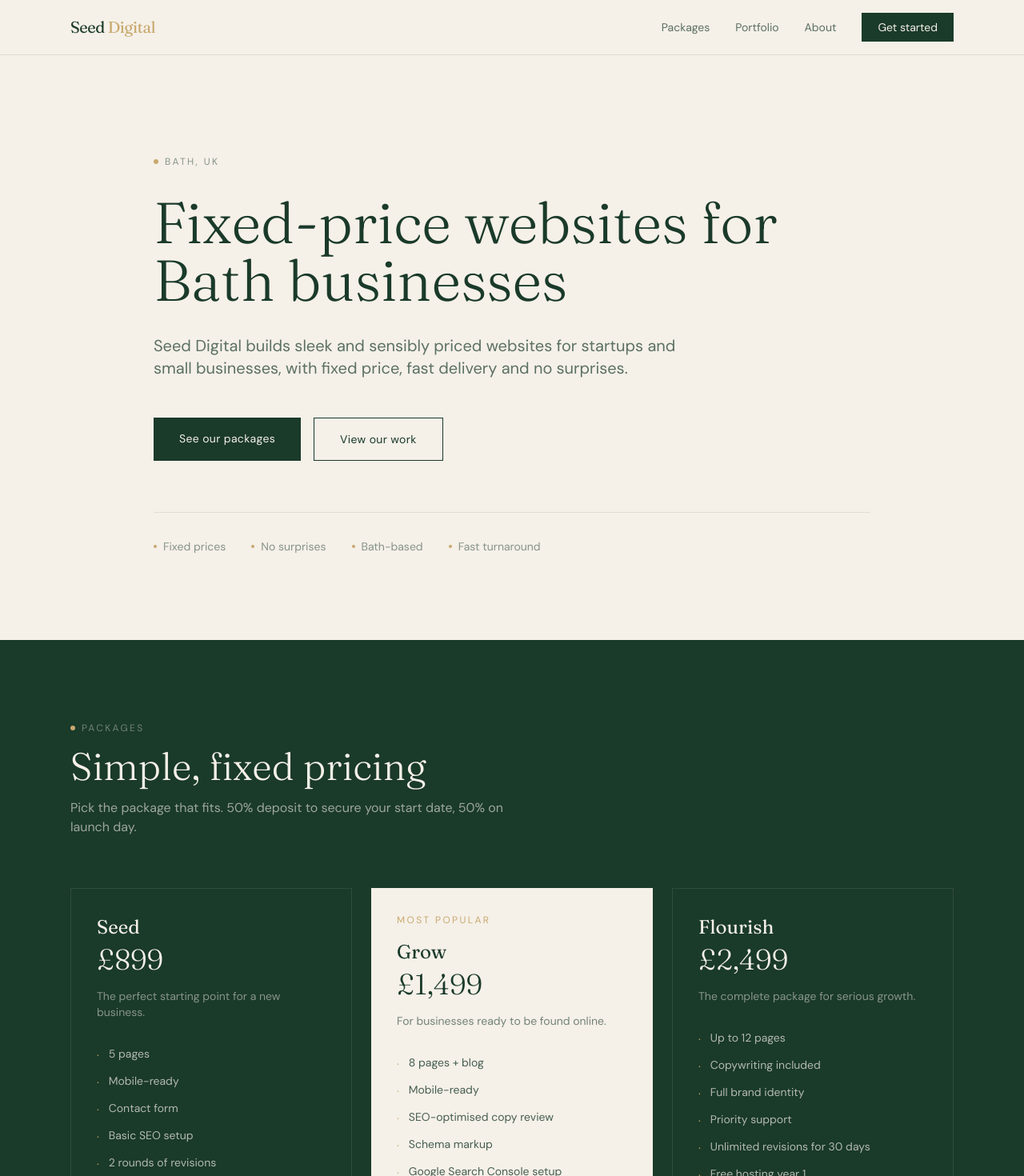
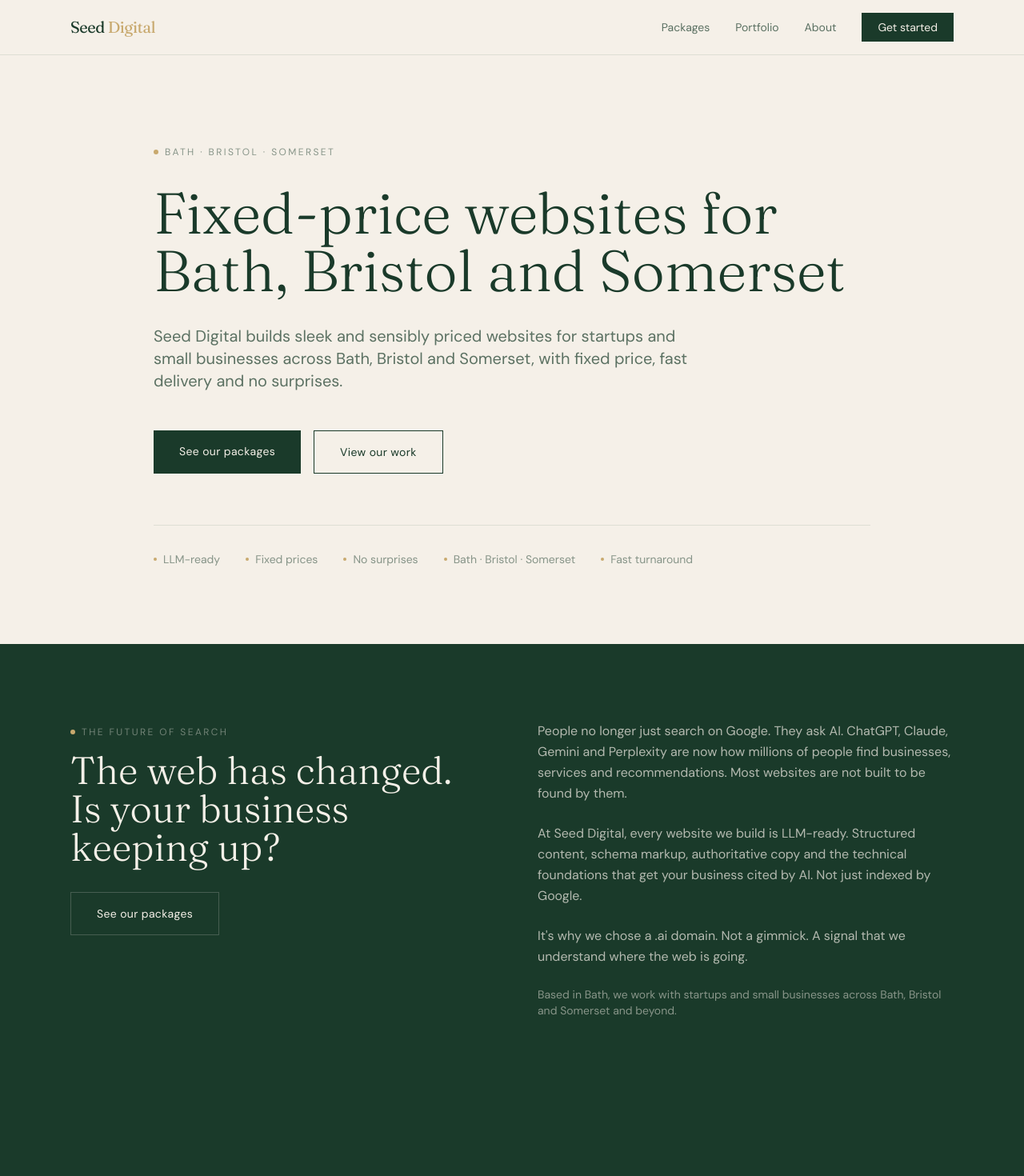
Before and after one commit to djrdunton-pocket/seed-digital, a Next.js app: page / in a window 1280 px wide. Shown: the top 1470 px of the page at 80% size. Built offline with nearby package versions, Linux system fonts and the light colour scheme.

Commit message:
git add . git commit -m "Add LLM section, locations, refresh meta and schema"

```diff
--- a/app/components/FAQ.tsx
+++ b/app/components/FAQ.tsx
@@ -22,8 +22,8 @@ const faqs = [
     a: "Your site is hosted on our infrastructure, free for the first year. After that, hosting is £90/yr. Prefer to host elsewhere? No problem, we'll hand everything over and you're free to host wherever suits you."
   },
   {
-      q: "Do you only work with Bath businesses?",
-      a: "Bath is our home but we work with businesses across the UK. If you're local we're always happy to meet for a coffee."
+    q: "Where do you work?",
+    a: "We're based in Bath and work with businesses across Bath, Bristol and Somerset. We're always happy to meet in person locally, and also work with businesses across the UK."
   }
 ];
 
--- a/app/components/Footer.tsx
+++ b/app/components/Footer.tsx
@@ -5,7 +5,7 @@ export default function Footer() {
           <div className="grid grid-cols-1 md:grid-cols-3 gap-12 mb-12">
             <div>
               <div className="font-fraunces text-2xl text-[#f5f0e8] mb-3">Seed <span className="text-[#c8a96e]">Digital</span></div>
-              <p className="text-sm text-[#f5f0e8]/50 leading-relaxed">Fixed-price websites for Bath businesses.</p>
+              <p className="text-sm text-[#f5f0e8]/50 leading-relaxed">Fixed-price websites for Bath, Bristol and Somerset.</p>
             </div>
             <div>
               <div className="text-xs tracking-[0.2em] uppercase text-[#f5f0e8]/30 mb-4">Navigation</div>
@@ -19,12 +19,12 @@ export default function Footer() {
             <div>
               <div className="text-xs tracking-[0.2em] uppercase text-[#f5f0e8]/30 mb-4">Get in touch</div>
               <a href="mailto:hello@seed-digital.ai" className="text-sm text-[#f5f0e8]/50 hover:text-[#f5f0e8] transition-colors block mb-2">hello@seed-digital.ai</a>
-              <p className="text-sm text-[#f5f0e8]/30">Bath, UK</p>
+              <p className="text-sm text-[#f5f0e8]/30">Bath · Bristol · Somerset</p>
             </div>
           </div>
           <div className="border-t border-[#f5f0e8]/10 pt-8 flex flex-col md:flex-row justify-between items-center gap-4">
             <p className="text-xs text-[#f5f0e8]/30">© 2025 Seed Digital. All rights reserved.</p>
-            <p className="text-xs text-[#f5f0e8]/30">Bath, UK · seed-digital.ai</p>
+            <p className="text-xs text-[#f5f0e8]/30">Bath · Bristol · Somerset · seed-digital.ai</p>
           </div>
         </div>
       </footer>
--- a/app/components/Hero.tsx
+++ b/app/components/Hero.tsx
@@ -4,52 +4,34 @@ export default function Hero() {
   return (
     <section className="min-h-screen flex items-center bg-[#f5f0e8] pt-20">
       <div className="max-w-6xl mx-auto px-6 py-24">
-
-        {/* Label */}
         <div className="inline-flex items-center gap-2 mb-8">
           <div className="w-1.5 h-1.5 rounded-full bg-[#c8a96e]" />
           <span className="text-xs tracking-[0.2em] uppercase text-[#1a3a2a]/50 font-dm-sans">
-            Bath, UK
+            Bath · Bristol · Somerset
           </span>
         </div>
-
-        {/* Headline */}
         <h1 className="font-fraunces text-5xl md:text-7xl font-light text-[#1a3a2a] leading-tight max-w-4xl mb-8">
-          Fixed-price websites for Bath businesses
+          Fixed-price websites for Bath, Bristol and Somerset
         </h1>
-
-        {/* Subtext */}
         <p className="text-lg md:text-xl text-[#1a3a2a]/70 max-w-2xl mb-12 leading-relaxed">
-          Seed Digital builds sleek and sensibly priced websites for startups
-          and small businesses, with fixed price, fast delivery and no surprises.
+          Seed Digital builds sleek and sensibly priced websites for startups and small businesses across Bath, Bristol and Somerset, with fixed price, fast delivery and no surprises.
         </p>
-
-        {/* CTAs */}
         <div className="flex flex-col sm:flex-row gap-4">
-          <Link
-            href="#packages"
-            className="inline-block bg-[#1a3a2a] text-[#f5f0e8] px-8 py-4 text-sm tracking-wide hover:bg-[#1a3a2a]/90 transition-colors text-center"
-          >
+          <Link href="#packages" className="inline-block bg-[#1a3a2a] text-[#f5f0e8] px-8 py-4 text-sm tracking-wide hover:bg-[#1a3a2a]/90 transition-colors text-center">
             See our packages
           </Link>
-          <Link
-            href="#portfolio"
-            className="inline-block border border-[#1a3a2a] text-[#1a3a2a] px-8 py-4 text-sm tracking-wide hover:bg-[#1a3a2a]/5 transition-colors text-center"
-          >
+          <Link href="#portfolio" className="inline-block border border-[#1a3a2a] text-[#1a3a2a] px-8 py-4 text-sm tracking-wide hover:bg-[#1a3a2a]/5 transition-colors text-center">
             View our work
           </Link>
         </div>
-
-        {/* Trust bar */}
         <div className="mt-16 pt-8 border-t border-[#1a3a2a]/10 flex flex-wrap gap-8">
-          {['Fixed prices', 'No surprises', 'Bath-based', 'Fast turnaround'].map((item) => (
+          {['LLM-ready', 'Fixed prices', 'No surprises', 'Bath · Bristol · Somerset', 'Fast turnaround'].map((item) => (
             <div key={item} className="flex items-center gap-2">
               <div className="w-1 h-1 rounded-full bg-[#c8a96e]" />
               <span className="text-sm text-[#1a3a2a]/50">{item}</span>
             </div>
           ))}
         </div>
-
       </div>
     </section>
   );
--- /dev/null
+++ b/app/components/LLMSection.tsx
@@ -0,0 +1,24 @@
+export default function LLMSection() {
+    return (
+      <section className="bg-[#1a3a2a] py-24">
+        <div className="max-w-6xl mx-auto px-6">
+          <div className="grid grid-cols-1 md:grid-cols-2 gap-16 items-start">
+            <div>
+              <div className="inline-flex items-center gap-2 mb-4">
+                <div className="w-1.5 h-1.5 rounded-full bg-[#c8a96e]" />
+                <span className="text-xs tracking-[0.2em] uppercase text-[#f5f0e8]/40">The future of search</span>
+              </div>
+              <h2 className="font-fraunces text-4xl md:text-5xl font-light text-[#f5f0e8] mb-8">The web has changed. Is your business keeping up?</h2>
+              <a href="#packages" className="inline-block border border-[#f5f0e8]/20 text-[#f5f0e8] px-8 py-4 text-sm tracking-wide hover:border-[#f5f0e8]/50 transition-colors">See our packages</a>
+            </div>
+            <div className="flex flex-col gap-6">
+              <p className="text-[#f5f0e8]/70 leading-relaxed">People no longer just search on Google. They ask AI. ChatGPT, Claude, Gemini and Perplexity are now how millions of people find businesses, services and recommendations. Most websites are not built to be found by them.</p>
+              <p className="text-[#f5f0e8]/70 leading-relaxed">At Seed Digital, every website we build is LLM-ready. Structured content, schema markup, authoritative copy and the technical foundations that get your business cited by AI. Not just indexed by Google.</p>
+              <p className="text-[#f5f0e8]/70 leading-relaxed">It's why we chose a .ai domain. Not a gimmick. A signal that we understand where the web is going.</p>
+              <p className="text-[#f5f0e8]/50 text-sm">Based in Bath, we work with startups and small businesses across Bath, Bristol and Somerset and beyond.</p>
+            </div>
+          </div>
+        </div>
+      </section>
+    );
+  }
--- a/app/components/Schema.tsx
+++ b/app/components/Schema.tsx
@@ -3,7 +3,7 @@ export default function Schema() {
       '@context': 'https://schema.org',
       '@type': 'ProfessionalService',
       name: 'Seed Digital',
-      description: 'Fixed-price web design for startups and small businesses in Bath, UK.',
+      description: 'Fixed-price web design for startups and small businesses across Bath, Bristol and Somerset.',
       url: 'https://seed-digital.ai',
       email: 'hello@seed-digital.ai',
       address: {
@@ -19,13 +19,15 @@ export default function Schema() {
       },
       areaServed: [
         { '@type': 'City', name: 'Bath' },
+        { '@type': 'City', name: 'Bristol' },
+        { '@type': 'AdministrativeArea', name: 'Somerset' },
         { '@type': 'Country', name: 'United Kingdom' },
       ],
       priceRange: '££',
       currenciesAccepted: 'GBP',
       paymentAccepted: 'Credit Card, Bank Transfer',
       founder: { '@type': 'Person', name: 'Daniel' },
-      knowsAbout: ['Web Design', 'Next.js', 'Vercel', 'Supabase', 'SEO', 'Small Business Websites'],
+      knowsAbout: ['Web Design', 'LLM-ready websites', 'Next.js', 'Vercel', 'Supabase', 'SEO', 'Small Business Websites'],
     };
 
     const faqSchema = {
@@ -74,10 +76,10 @@ export default function Schema() {
         },
         {
           '@type': 'Question',
-          name: 'Do you only work with Bath businesses?',
+          name: 'Where do you work?',
           acceptedAnswer: {
             '@type': 'Answer',
-            text: 'Bath is our home but we work with businesses across the UK. If you are local we are always happy to meet for a coffee.',
+            text: 'We are based in Bath and work with businesses across Bath, Bristol and Somerset. We are always happy to meet in person locally, and also work with businesses across the UK.',
           },
         },
       ],
--- a/app/layout.tsx
+++ b/app/layout.tsx
@@ -6,17 +6,17 @@ const dmSans = DM_Sans({ subsets: ['latin'], variable: '--font-dm-sans' });
 const fraunces = Fraunces({ subsets: ['latin'], variable: '--font-fraunces' });
 
 export const metadata: Metadata = {
-  title: 'Seed Digital · Fixed-price websites for Bath businesses',
-  description: 'Seed Digital builds sleek and sensibly priced websites for startups and small businesses in Bath, with fixed price, fast delivery and no surprises.',
+  title: 'Seed Digital · Fixed-price websites for Bath, Bristol and Somerset',
+  description: 'Seed Digital builds sleek and sensibly priced websites for startups and small businesses across Bath, Bristol and Somerset, with fixed price, fast delivery and no surprises.',
   metadataBase: new URL('https://seed-digital.ai'),
-  keywords: ['web design Bath', 'website design Bath', 'fixed price web design', 'Bath web designer', 'small business websites Bath', 'startup websites Bath UK'],
+  keywords: ['web design Bath', 'web design Bristol', 'web design Somerset', 'fixed price web design', 'LLM ready websites', 'small business websites', 'startup websites'],
   authors: [{ name: 'Daniel', url: 'https://seed-digital.ai' }],
   creator: 'Seed Digital',
   robots: { index: true, follow: true },
   alternates: { canonical: 'https://seed-digital.ai' },
   openGraph: {
-    title: 'Seed Digital · Fixed-price websites for Bath businesses',
-    description: 'Seed Digital builds sleek and sensibly priced websites for startups and small businesses in Bath, with fixed price, fast delivery and no surprises.',
+    title: 'Seed Digital · Fixed-price websites for Bath, Bristol and Somerset',
+    description: 'Seed Digital builds sleek and sensibly priced websites for startups and small businesses across Bath, Bristol and Somerset, with fixed price, fast delivery and no surprises.',
     url: 'https://seed-digital.ai',
     siteName: 'Seed Digital',
     locale: 'en_GB',
@@ -24,8 +24,8 @@ export const metadata: Metadata = {
   },
   twitter: {
     card: 'summary_large_image',
-    title: 'Seed Digital · Fixed-price websites for Bath businesses',
-    description: 'Fixed-price websites for Bath startups and small businesses. Fast delivery, no surprises.',
+    title: 'Seed Digital · Fixed-price websites for Bath, Bristol and Somerset',
+    description: 'Fixed-price websites for startups and small businesses across Bath, Bristol and Somerset. Fast delivery, no surprises.',
     creator: '@seeddigital',
   },
 };
--- a/app/page.tsx
+++ b/app/page.tsx
@@ -1,5 +1,6 @@
 import Nav from './components/Nav';
 import Hero from './components/Hero';
+import LLMSection from './components/LLMSection';
 import Packages from './components/Packages';
 import HowItWorks from './components/HowItWorks';
 import Portfolio from './components/Portfolio';
@@ -14,6 +15,7 @@ export default function Home() {
       <Schema />
       <Nav />
       <Hero />
+      <LLMSection />
       <Packages />
       <HowItWorks />
       <Portfolio />
```
Also changed, not shown: app/components/About.tsx (+4 -4 lines). Lines whose indentation alone changed are shown as unchanged.
